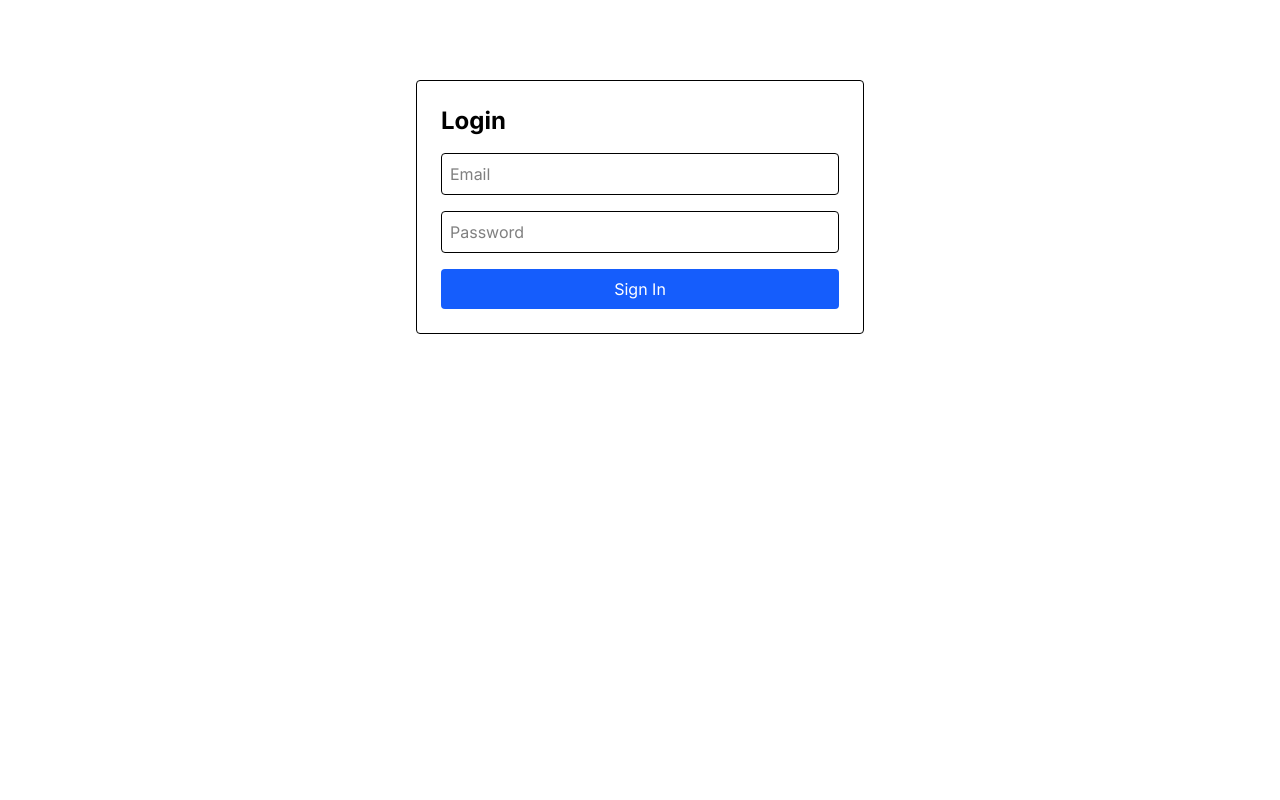
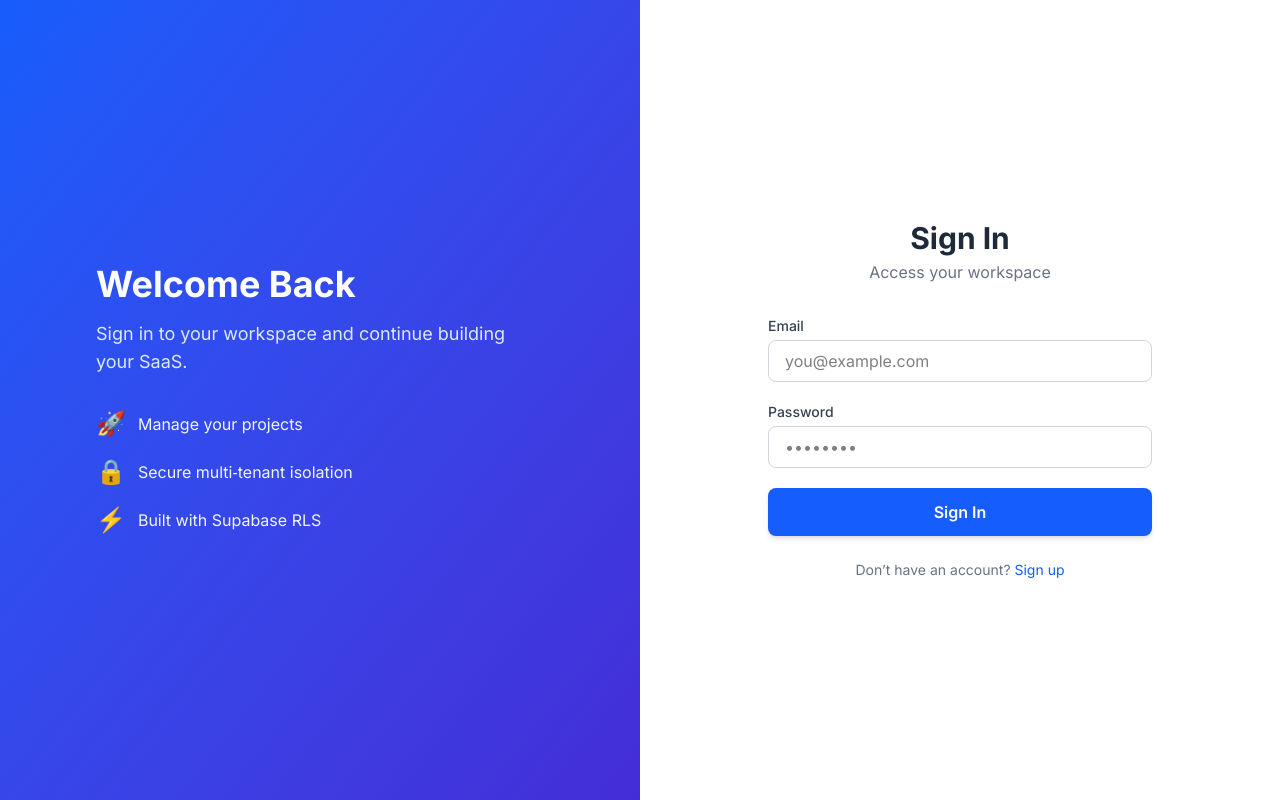
Before and after one commit to yared2124/my-saas-app, a Next.js app: page /login in a window 1280 px wide. Built offline with nearby package versions, Linux system fonts and the light colour scheme; no server answers.

Commit message:
file updated

```diff
--- a/src/app/(auth)/login/page.tsx
+++ b/src/app/(auth)/login/page.tsx
@@ -3,55 +3,128 @@
 import { useState } from "react";
 import { createClient } from "@/lib/supabase/client";
 import { useRouter } from "next/navigation";
+import Link from "next/link";
 
 export default function LoginPage() {
   const [email, setEmail] = useState("");
   const [password, setPassword] = useState("");
   const [error, setError] = useState("");
+  const [isLoading, setIsLoading] = useState(false);
   const router = useRouter();
   const supabase = createClient();
 
   const handleLogin = async (e: React.FormEvent) => {
     e.preventDefault();
+    setIsLoading(true);
+    setError("");
+
     const { error } = await supabase.auth.signInWithPassword({
       email,
       password,
     });
+
     if (error) {
       setError(error.message);
     } else {
       router.push("/dashboard");
     }
+    setIsLoading(false);
   };
 
   return (
-    <div className="max-w-md mx-auto mt-20 p-6 border rounded">
-      <h1 className="text-2xl font-bold mb-4">Login</h1>
-      <form onSubmit={handleLogin} className="space-y-4">
+    <div className="flex min-h-screen">
+      {/* Left side - Brand / Image */}
+      <div className="hidden md:flex md:w-1/2 bg-gradient-to-br from-blue-600 to-indigo-700 text-white flex-col justify-center items-center p-12">
+        <div className="max-w-md">
+          <h1 className="text-4xl font-bold mb-4">Welcome Back</h1>
+          <p className="text-lg text-blue-100 mb-8">
+            Sign in to your workspace and continue building your SaaS.
+          </p>
+          <div className="space-y-4 text-blue-50">
+            <div className="flex items-center gap-3">
+              <span className="text-2xl">🚀</span>
+              <span>Manage your projects</span>
+            </div>
+            <div className="flex items-center gap-3">
+              <span className="text-2xl">🔒</span>
+              <span>Secure multi‑tenant isolation</span>
+            </div>
+            <div className="flex items-center gap-3">
+              <span className="text-2xl">⚡</span>
+              <span>Built with Supabase RLS</span>
+            </div>
+          </div>
+        </div>
+      </div>
+
+      {/* Right side - Login Form */}
+      <div className="w-full md:w-1/2 flex items-center justify-center p-8">
+        <div className="w-full max-w-sm">
+          <div className="text-center mb-8">
+            <h2 className="text-3xl font-bold text-gray-800">Sign In</h2>
+            <p className="text-gray-500 mt-1">Access your workspace</p>
+          </div>
+
+          <form onSubmit={handleLogin} className="space-y-5">
+            <div>
+              <label
+                htmlFor="email"
+                className="block text-sm font-medium text-gray-700"
+              >
+                Email
+              </label>
               <input
+                id="email"
                 type="email"
-          placeholder="Email"
                 value={email}
                 onChange={(e) => setEmail(e.target.value)}
-          className="w-full p-2 border rounded"
+                className="mt-1 w-full px-4 py-2 border border-gray-300 rounded-lg focus:ring-2 focus:ring-blue-500 focus:border-transparent transition"
+                placeholder="you@example.com"
                 required
               />
+            </div>
+
+            <div>
+              <label
+                htmlFor="password"
+                className="block text-sm font-medium text-gray-700"
+              >
+                Password
+              </label>
               <input
+                id="password"
                 type="password"
-          placeholder="Password"
                 value={password}
                 onChange={(e) => setPassword(e.target.value)}
-          className="w-full p-2 border rounded"
+                className="mt-1 w-full px-4 py-2 border border-gray-300 rounded-lg focus:ring-2 focus:ring-blue-500 focus:border-transparent transition"
+                placeholder="••••••••"
                 required
               />
-        {error && <p className="text-red-500 text-sm">{error}</p>}
+            </div>
+
+            {error && (
+              <div className="p-3 bg-red-50 border border-red-200 text-red-600 text-sm rounded-lg">
+                {error}
+              </div>
+            )}
+
             <button
               type="submit"
-          className="w-full p-2 bg-blue-600 text-white rounded"
+              disabled={isLoading}
+              className="w-full py-3 bg-blue-600 hover:bg-blue-700 text-white font-semibold rounded-lg shadow-md transition disabled:opacity-50"
             >
-          Sign In
+              {isLoading ? "Signing in..." : "Sign In"}
             </button>
           </form>
+
+          <p className="text-center text-sm text-gray-500 mt-6">
+            Don’t have an account?{" "}
+            <Link href="/signup" className="text-blue-600 hover:underline">
+              Sign up
+            </Link>
+          </p>
+        </div>
+      </div>
     </div>
   );
 }
```
Lines whose indentation alone changed are shown as unchanged.
